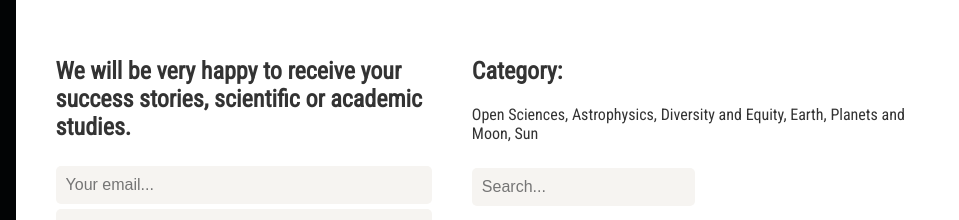
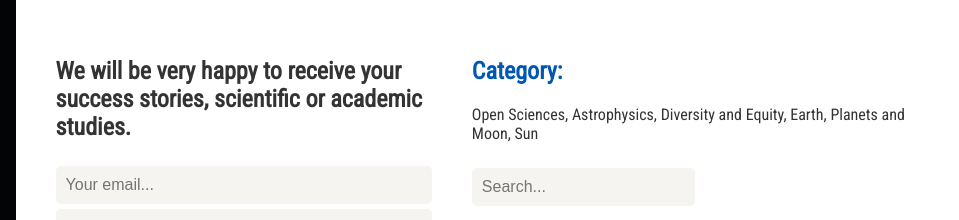
Before and after one commit to EduardoSimasL/meumundonasa, a plain HTML site: page index.html in a window 1280 px wide. Shown: the part 187-407 px from the top of the page, 321-1280 px from the left. Drawn offline with Linux system fonts and the light colour scheme.

Commit message:
Update styles.css

```diff
--- a/styles.css
+++ b/styles.css
@@ -360,5 +360,5 @@ p{
     margin: 0 auto;
 }
 .category-title {
-    color: #333;
+    color: #0056b3;
 }
```
